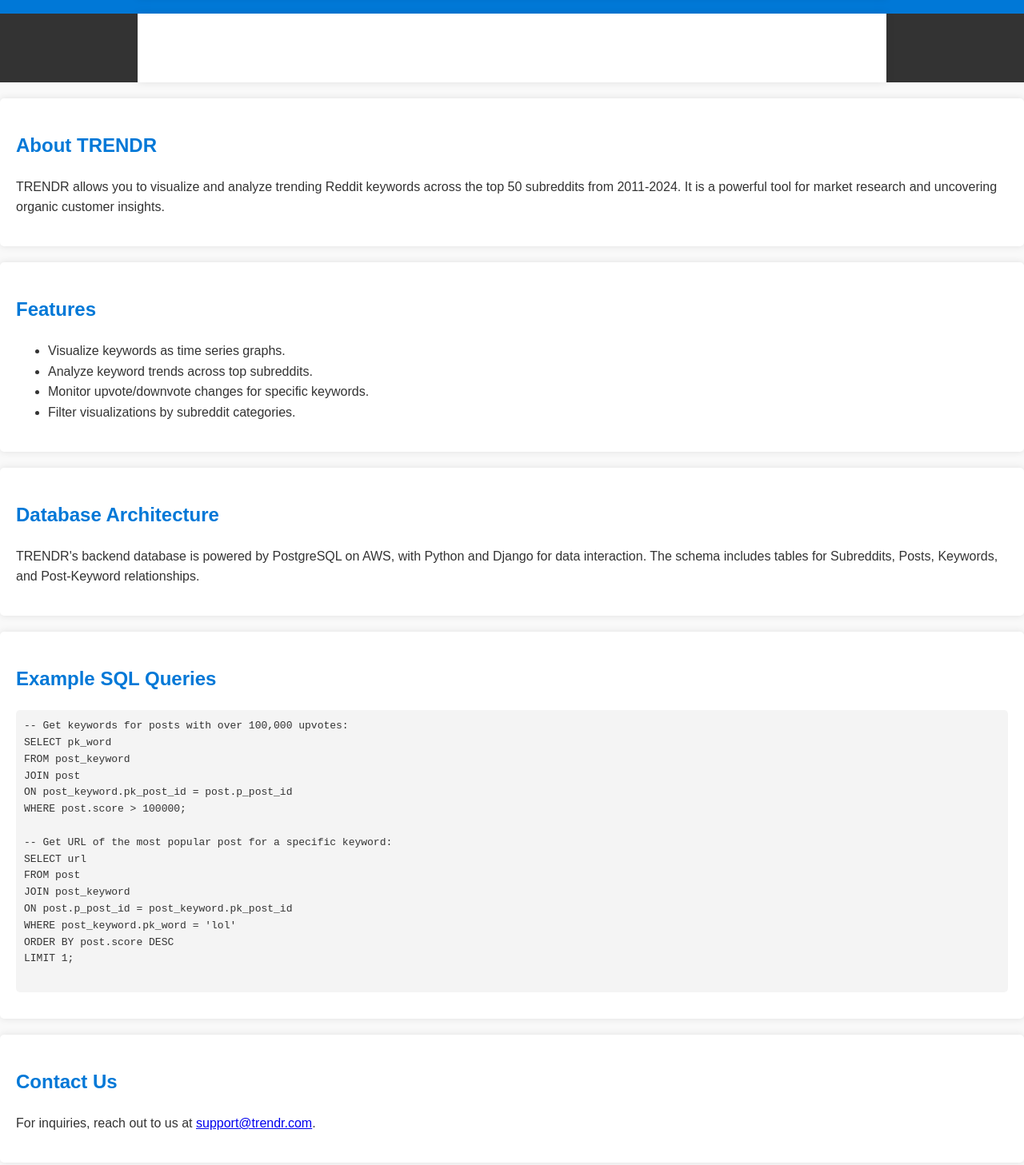
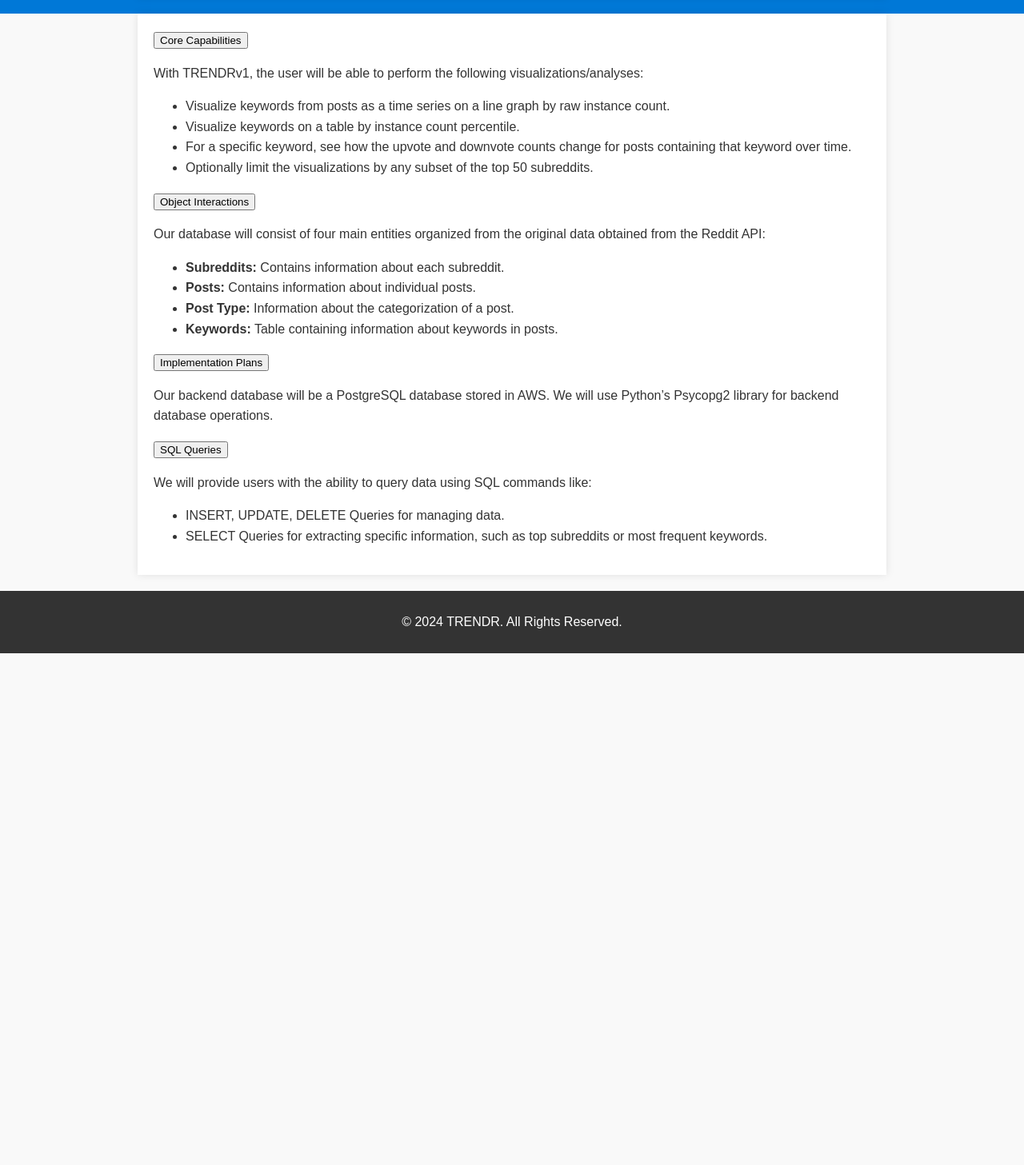
Before and after one commit to patjiang/Trendr, a plain HTML site: page index.html in a window 1280 px wide. Shown: the part 196-1653 px from the top of the page at 80% size. After the commit the page ends 1013 px from the top, so only its background shows below. Drawn offline with Linux system fonts and the light colour scheme.

Commit message:
Update index.html

```diff
--- a/index.html
+++ b/index.html
@@ -14,76 +14,50 @@
         </div>
     </header>
 
-    <nav>
-        <div class="container">
-            <ul>
-                <li><a href="#about">About</a></li>
-                <li><a href="#features">Features</a></li>
-                <li><a href="#architecture">Architecture</a></li>
-                <li><a href="#queries">SQL Queries</a></li>
-                <li><a href="#contact">Contact</a></li>
-            </ul>
-        </div>
-    </nav>
+    <div class="container">
+        <section class="accordion">
+            <button class="accordion-btn">Core Capabilities</button>
+            <div class="accordion-content">
+                <p>With TRENDRv1, the user will be able to perform the following visualizations/analyses:</p>
+                <ul>
+                    <li>Visualize keywords from posts as a time series on a line graph by raw instance count.</li>
+                    <li>Visualize keywords on a table by instance count percentile.</li>
+                    <li>For a specific keyword, see how the upvote and downvote counts change for posts containing that keyword over time.</li>
+                    <li>Optionally limit the visualizations by any subset of the top 50 subreddits.</li>
+                </ul>
+            </div>
 
-    <main>
-        <section id="about" class="section">
-            <h2>About TRENDR</h2>
-            <p>
-                TRENDR allows you to visualize and analyze trending Reddit keywords across the top 50 subreddits from 2011-2024.
-                It is a powerful tool for market research and uncovering organic customer insights.
-            </p>
+            <button class="accordion-btn">Object Interactions</button>
+            <div class="accordion-content">
+                <p>Our database will consist of four main entities organized from the original data obtained from the Reddit API:</p>
+                <ul>
+                    <li><strong>Subreddits:</strong> Contains information about each subreddit.</li>
+                    <li><strong>Posts:</strong> Contains information about individual posts.</li>
+                    <li><strong>Post Type:</strong> Information about the categorization of a post.</li>
+                    <li><strong>Keywords:</strong> Table containing information about keywords in posts.</li>
+                </ul>
+            </div>
+
+            <button class="accordion-btn">Implementation Plans</button>
+            <div class="accordion-content">
+                <p>Our backend database will be a PostgreSQL database stored in AWS. We will use Python’s Psycopg2 library for backend database operations.</p>
+            </div>
+
+            <button class="accordion-btn">SQL Queries</button>
+            <div class="accordion-content">
+                <p>We will provide users with the ability to query data using SQL commands like:</p>
+                <ul>
+                    <li>INSERT, UPDATE, DELETE Queries for managing data.</li>
+                    <li>SELECT Queries for extracting specific information, such as top subreddits or most frequent keywords.</li>
+                </ul>
+            </div>
         </section>
-
-        <section id="features" class="section">
-            <h2>Features</h2>
-            <ul>
-                <li>Visualize keywords as time series graphs.</li>
-                <li>Analyze keyword trends across top subreddits.</li>
-                <li>Monitor upvote/downvote changes for specific keywords.</li>
-                <li>Filter visualizations by subreddit categories.</li>
-            </ul>
-        </section>
-
-        <section id="architecture" class="section">
-            <h2>Database Architecture</h2>
-            <p>
-                TRENDR's backend database is powered by PostgreSQL on AWS, with Python and Django for data interaction.
-                The schema includes tables for Subreddits, Posts, Keywords, and Post-Keyword relationships.
-            </p>
-        </section>
-
-        <section id="queries" class="section">
-            <h2>Example SQL Queries</h2>
-            <pre>
--- Get keywords for posts with over 100,000 upvotes:
-SELECT pk_word
-FROM post_keyword
-JOIN post
-ON post_keyword.pk_post_id = post.p_post_id
-WHERE post.score > 100000;
-
--- Get URL of the most popular post for a specific keyword:
-SELECT url
-FROM post
-JOIN post_keyword
-ON post.p_post_id = post_keyword.pk_post_id
-WHERE post_keyword.pk_word = 'lol'
-ORDER BY post.score DESC
-LIMIT 1;
-            </pre>
-        </section>
-
-        <section id="contact" class="section">
-            <h2>Contact Us</h2>
-            <p>For inquiries, reach out to us at <a href="mailto:support@trendr.com">support@trendr.com</a>.</p>
-        </section>
-    </main>
+    </div>
 
     <footer>
-        <div class="container">
-            <p>&copy; 2024 TRENDR. All rights reserved.</p>
-        </div>
+        <p>&copy; 2024 TRENDR. All Rights Reserved.</p>
     </footer>
+
+    <script src="script.js"></script>
 </body>
 </html>
```
